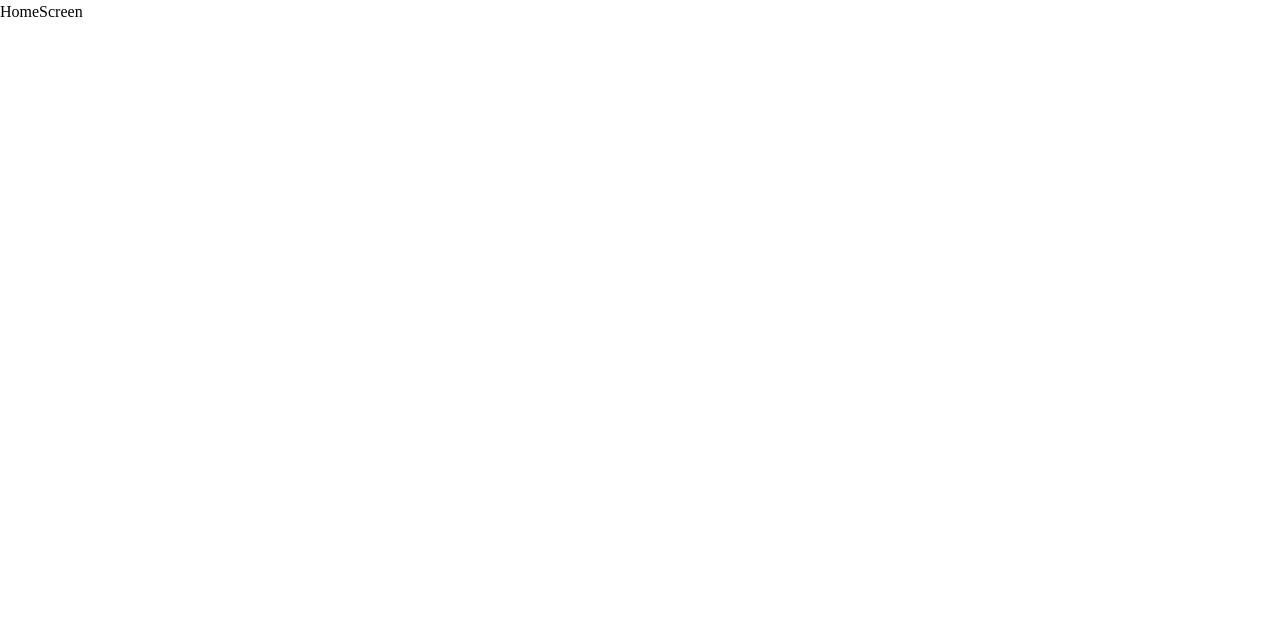
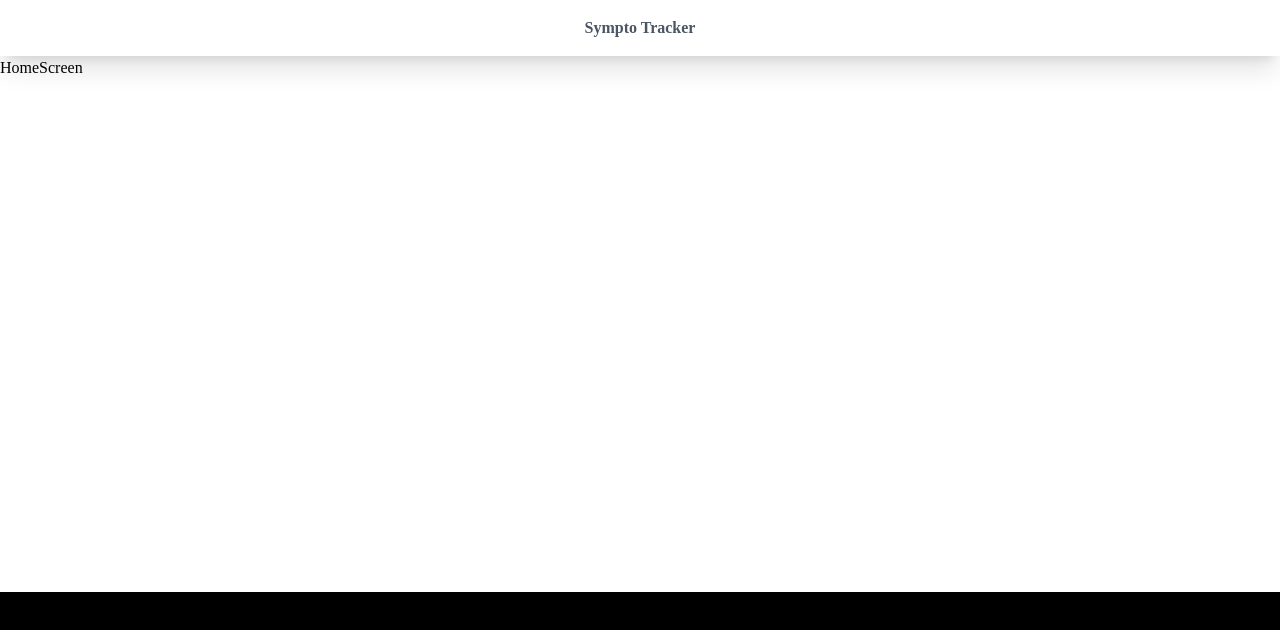
Before and after one commit to vimalds15/sympto-tracker, a React (Vite) app: page / in a window 1280 px wide. Shown: the top 630 px of the page. Built offline with nearby package versions, Linux system fonts and the light colour scheme.

Commit message:
implemented basic layout

```diff
--- a/src/App.jsx
+++ b/src/App.jsx
@@ -2,6 +2,8 @@ import React from 'react'
 import {  createBrowserRouter, Route, Router, RouterProvider, Routes } from 'react-router-dom'
 import { routes } from './routes/routes'
 import DefaultLayoutHOC from './hoc/DefaultLayout.HOC'
+import Navbar from './components/Navbar'
+import Footer from './components/Footer'
 
 
 
@@ -10,9 +12,9 @@ const route = createBrowserRouter(routes)
 const App = () => {
   return (
     <>
-    {/* <DefaultLayoutHOC> */}
+      <Navbar />
       <RouterProvider router={route} />
-    {/* </DefaultLayoutHOC> */}
+      <Footer />
     </>
   )
 }
--- a/src/components/Footer.jsx
+++ b/src/components/Footer.jsx
@@ -2,7 +2,9 @@ import React from 'react'
 
 const Footer = () => {
   return (
-    <div>Footer</div>
+    <div className='flex bg-black w-full absolute bottom-0 h-52'>
+        <p>Footer</p>
+    </div>
   )
 }
 
--- a/src/components/Navbar.jsx
+++ b/src/components/Navbar.jsx
@@ -2,7 +2,11 @@ import React from 'react'
 
 const Navbar = () => {
   return (
-    <div>Navbar</div>
+    <>
+    <div className='flex items-center justify-center h-14  shadow-xl '>
+        <p className='font-bold text-gray-600'>Sympto Tracker</p>
+    </div>
+    </>
   )
 }
 
--- a/src/screens/HomeScreen.jsx
+++ b/src/screens/HomeScreen.jsx
@@ -2,7 +2,9 @@ import React from 'react'
 
 const HomeScreen = () => {
   return (
-    <div>HomeScreen</div>
+    <div className='flex'>
+    <p>HomeScreen</p>
+    </div>
   )
 }
 
```
